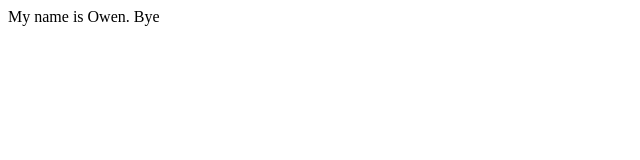
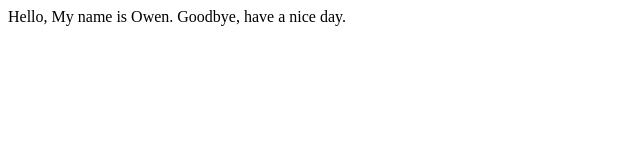
Before and after one commit to Owen225/First-GitHub-project, a plain HTML site: page index.html in a window 1280 px wide. Shown: the whole page, without its empty margins (0-640 px from the left). Drawn offline with Linux system fonts and the light colour scheme.

Commit message:
editing of body

```diff
--- a/index.html
+++ b/index.html
@@ -7,7 +7,8 @@
     <title>Document</title>
 </head>
 <body>
+    Hello,
     My name is Owen.
-    Bye
+    Goodbye, have a nice day.
 </body>
 </html>
```
